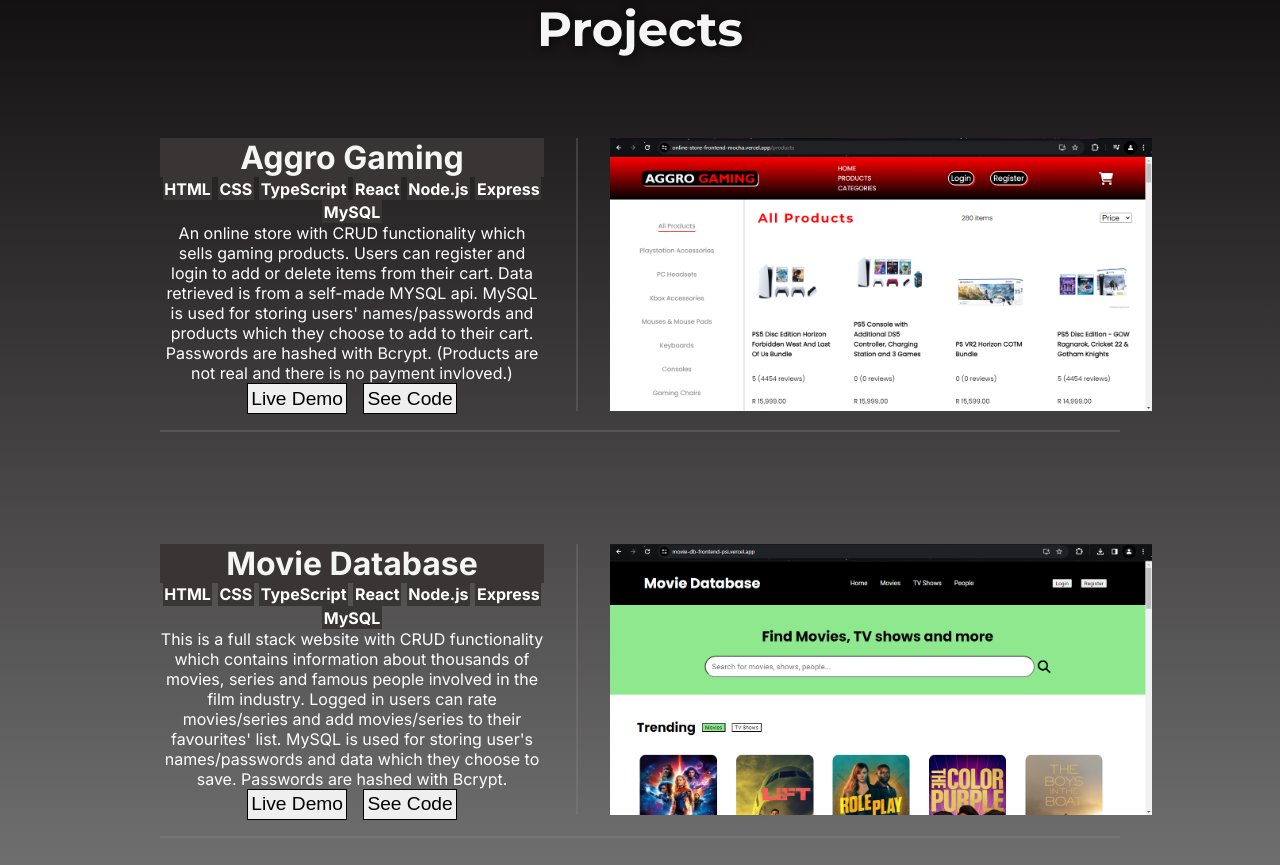
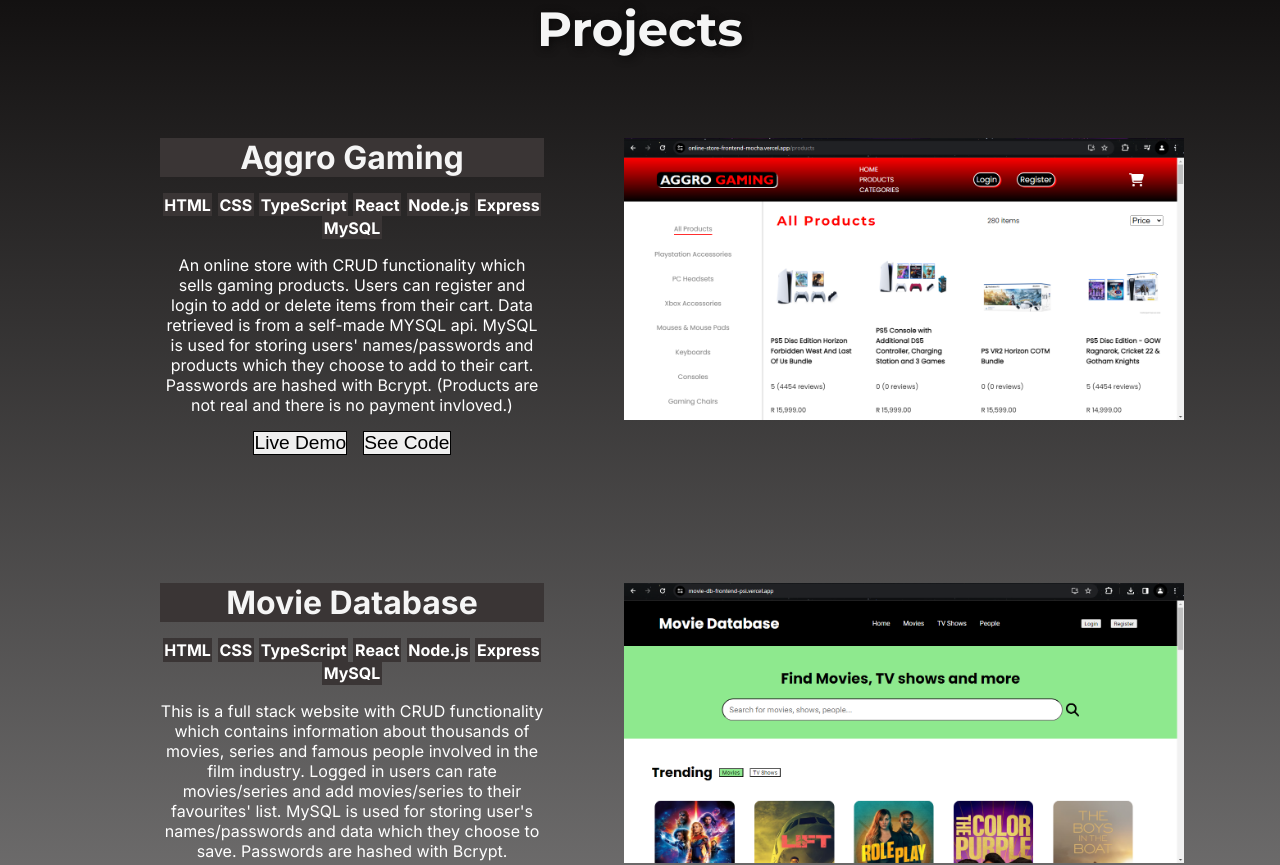
Before and after one commit to ScottHahn1/Portfolio, a React (Create React App) app: page /#/ in a window 1280 px wide. Shown: the part 800-1665 px from the top of the page. Built offline with nearby package versions, Linux system fonts and the light colour scheme.

Commit message:
removed borders, added gap space between grid elements

```diff
--- a/src/styles/Projects.css
+++ b/src/styles/Projects.css
@@ -14,9 +14,9 @@
 .project {
     display: grid;
     grid-template-columns: 40% 60%;
+    gap: 1rem;
     max-width: 75%;
     margin-bottom: 7rem;
-    border-bottom: 2px solid rgba(141, 134, 134, .3);
     padding-bottom: 1rem;
     color: white;
 }
@@ -43,7 +43,6 @@
     max-width: 100%;
     grid-row: 1 / span 4;
     margin-left: 2em;
-    border-left: 2px solid rgba(141, 134, 134, .3);
     padding-left: 2rem;
 }
 
@@ -72,7 +71,6 @@
     cursor: pointer;
     font-size: 1.2rem;
     border: solid 1px black;
-    padding: .2rem;
 }
 
 @media (max-width: 700px) {
```
